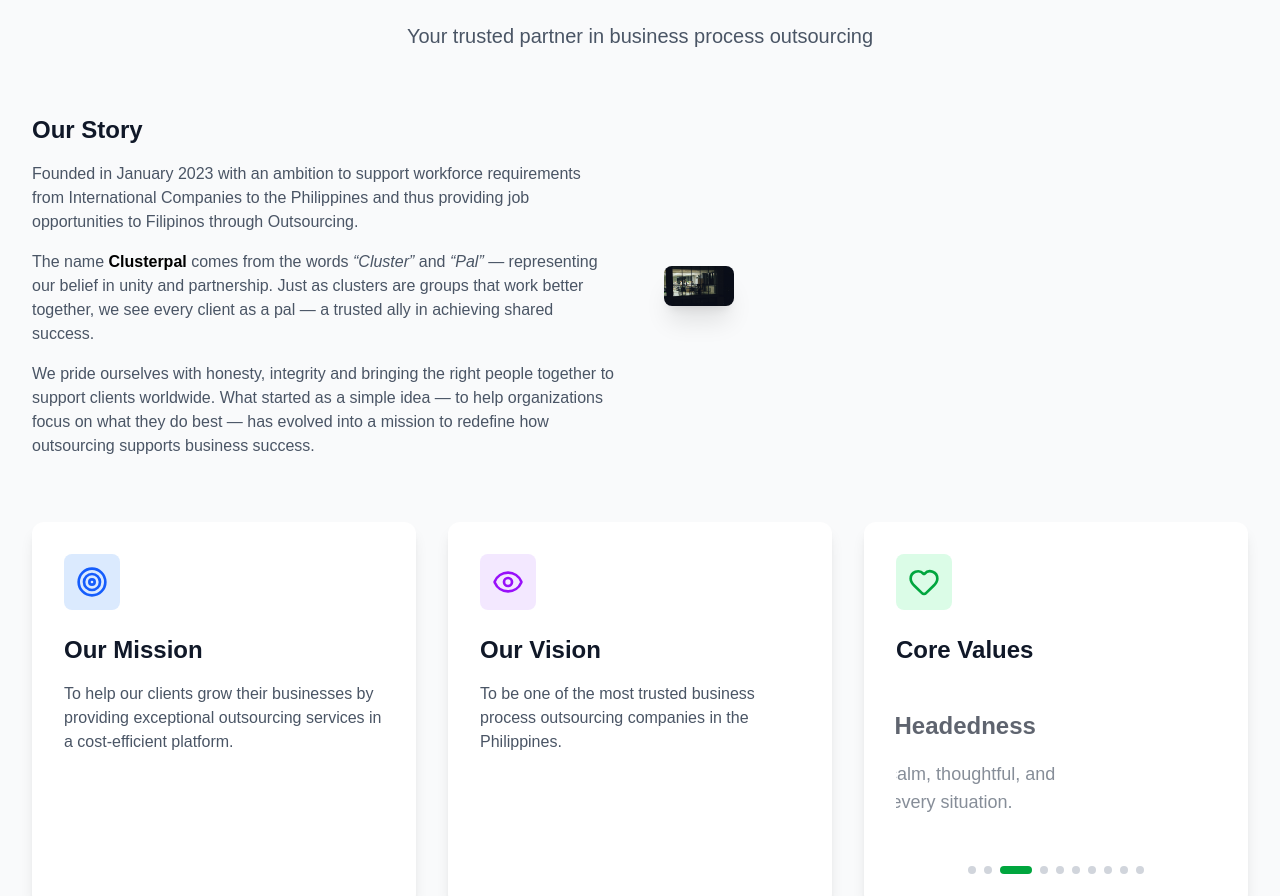
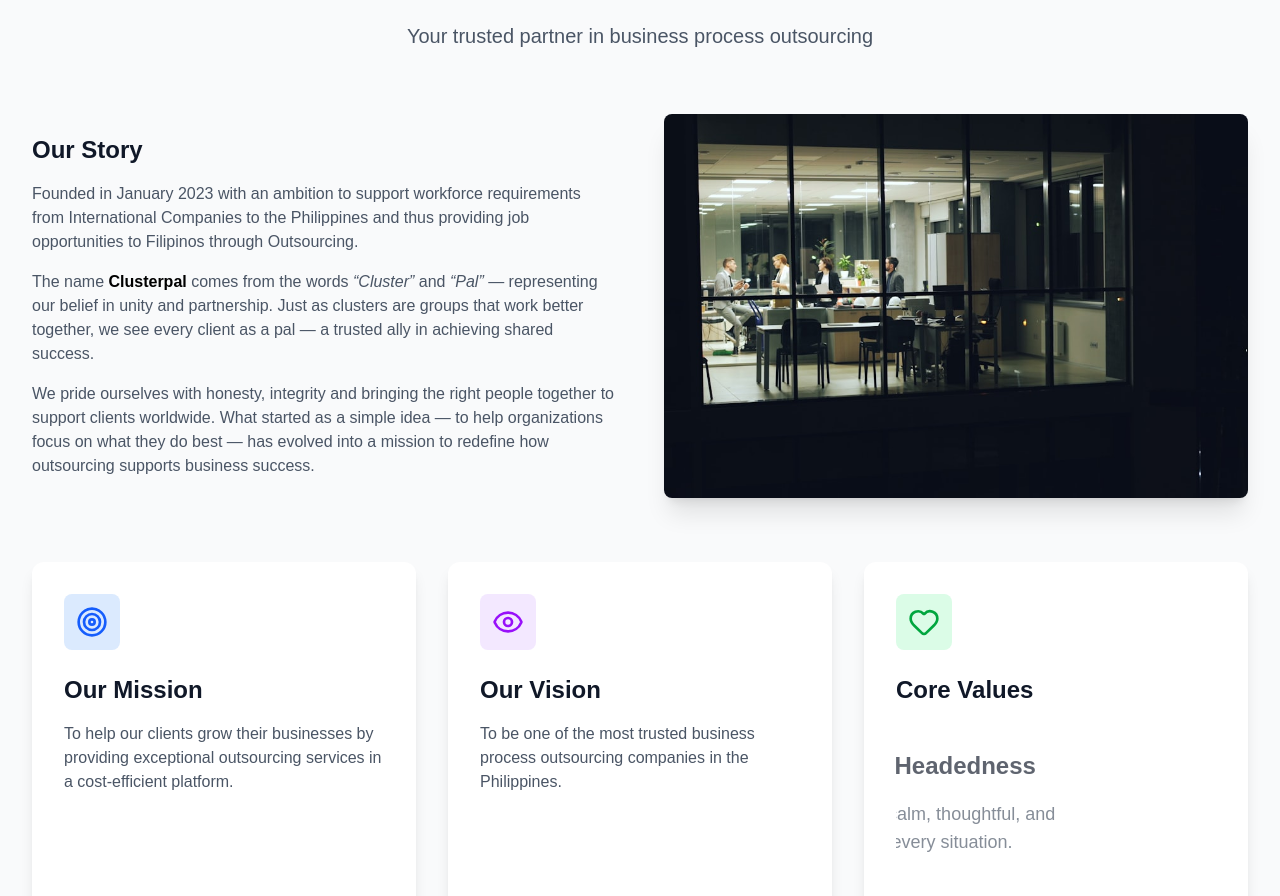
Before and after one commit to Reyuken/clusterpalWebsite, a Next.js app: page / in a window 1280 px wide. Shown: the part 2186-3082 px from the top of the page. Built offline with nearby package versions, Linux system fonts and the light colour scheme.

Commit message:
modified image style , removes aspect ratio issue

```diff
--- a/src/app/page.js
+++ b/src/app/page.js
@@ -141,6 +141,7 @@
                 alt="Office worker consulting with client at desk"
                 fill
                 className="rounded-lg shadow-xl object-cover"
+                sizes="(max-width: 768px) 100vw, 50vw"
                 priority
               />
             </div>
@@ -249,13 +250,15 @@
                   business success.
                 </p>
               </div>
-              <div className="order-1 md:order-2">
+              <div className="order-1 md:order-2 relative w-full h-64 md:h-96">
                 <Image
                   src="/images/office.jfif"
                   alt="Modern office workspace"
+                  fill
+                  style={{ objectFit: "cover" }}
+                  sizes="(max-width: 768px) 100vw, 50vw"
                   className="rounded-lg shadow-xl"
-                  width={70}
-                  height={70}
+                  priority
                 />
               </div>
             </div>
```
